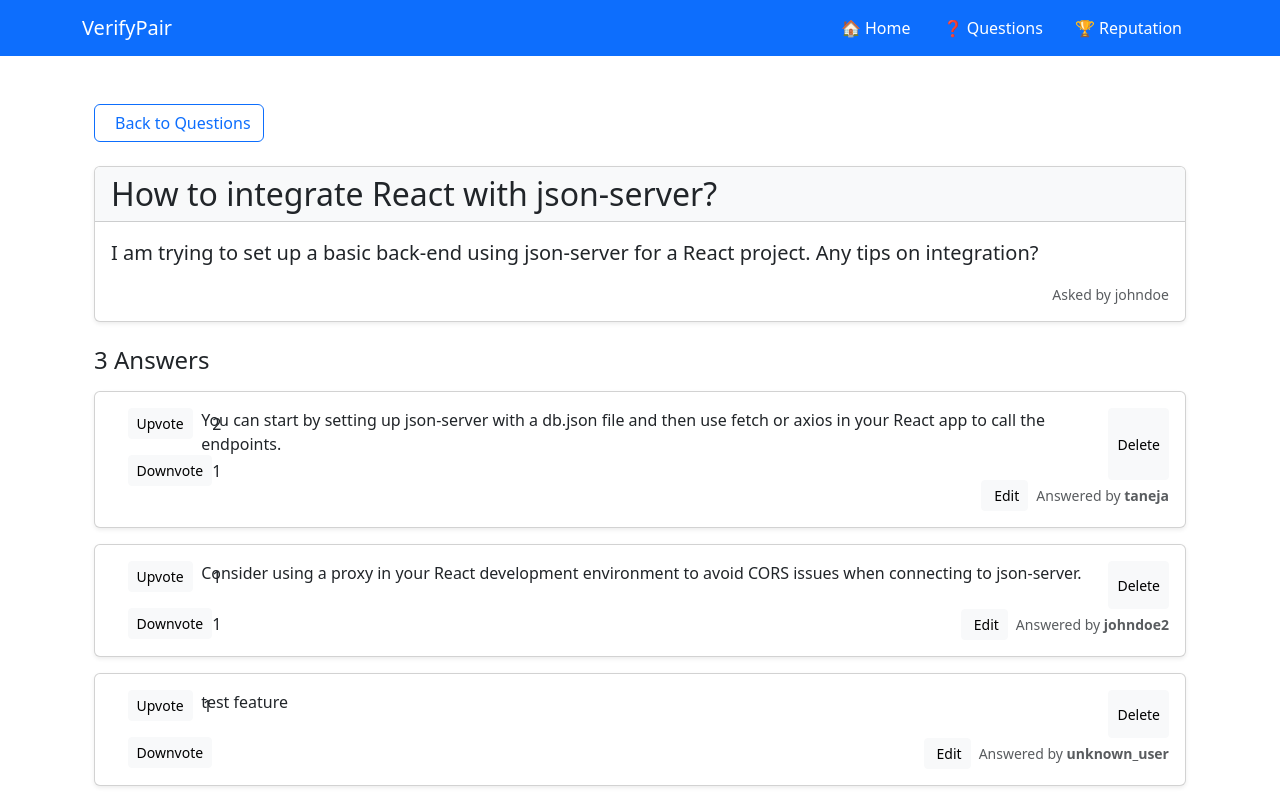
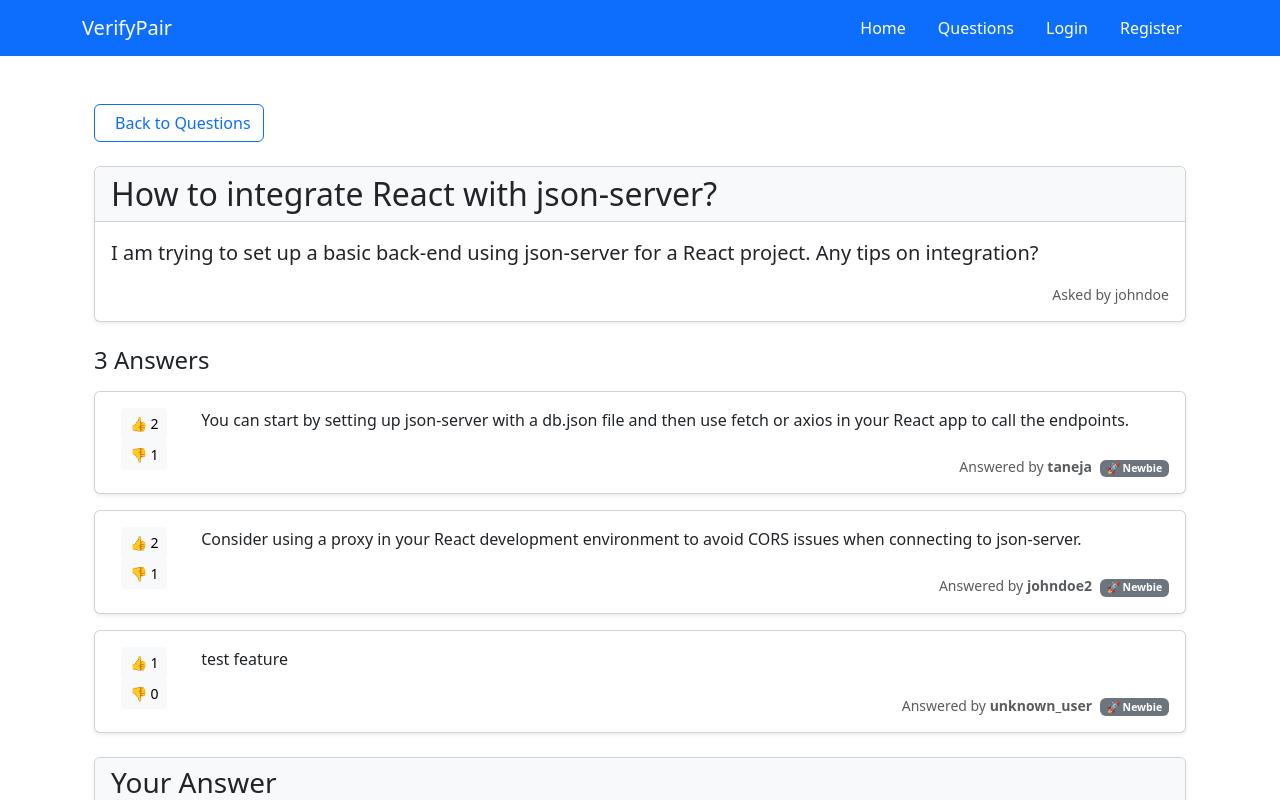
Before and after one commit to Study-Program-Applied-Computer-Science/usability-testing-and-verification-verifypair, a React (Vite) app: page /answer/1 in a window 1280 px wide. Shown: the top 800 px of the page. Built offline with nearby package versions, Linux system fonts and the light colour scheme; data requests are answered from the project's data file.

Commit message:
Finalized and optimized the features

```diff
--- a/db.json
+++ b/db.json
@@ -18,8 +18,9 @@
           "questionId": 3,
           "questionTitle": "Best practices for unit testing with Jest"
         },
-        "1",
-        "1741795496008"
+        "1741795496008",
+        "2",
+        "1"
       ]
     },
     {
@@ -29,7 +30,7 @@
       "contribution": {
         "questionsAsked": 3,
         "answersGiven": 5,
-        "upvotesReceived": 2
+        "upvotesReceived": 3
       },
       "favorite": [
         {
@@ -45,7 +46,7 @@
       "contribution": {
         "questionsAsked": 3,
         "answersGiven": 5,
-        "upvotesReceived": 1
+        "upvotesReceived": 3
       },
       "favorite": []
     }
@@ -77,7 +78,8 @@
           "answer": "Consider using a proxy in your React development environment to avoid CORS issues when connecting to json-server.",
           "vote": {
             "upvote": [
-              3
+              3,
+              1
             ],
             "downvote": [
               2
@@ -92,7 +94,7 @@
             "upvote": [
               1
             ],
-            "downvote": 0
+            "downvote": []
           }
         }
       ]
@@ -123,7 +125,6 @@
       "username": "johndoe",
       "question_title": "test question",
       "question_description": "here is question description",
-      "username": "johndoe",
       "answers": [
         {
           "id": 1,
@@ -136,15 +137,33 @@
         },
         {
           "id": 2,
-          "username": "taneja",
+          "username": "",
           "answer": "test username",
-          "username": "",
           "vote": {
-            "upvote": [],
+            "upvote": [
+              1
+            ],
+            "downvote": []
+          }
+        },
+        {
+          "id": 3,
+          "username": "johndoe",
+          "answer": "Orange",
+          "vote": {
+            "upvote": [
+              1
+            ],
             "downvote": []
           }
         }
       ]
+    },
+    {
+      "id": "1741820792318",
+      "question_title": "Orange",
+      "question_description": "Orange",
+      "answers": []
     }
   ]
 }
--- a/src/components/Answer.jsx
+++ b/src/components/Answer.jsx
@@ -5,7 +5,7 @@ import 'bootstrap/dist/css/bootstrap.min.css';
 import { getBadge } from './BadgeReputation';
 
 const Answer = () => {
-    const { user } = useContext(AppContext);
+    const { user, updateReputation } = useContext(AppContext); // ✅ Added updateReputation for reputation tracking
     const param = useParams();
     const userID = parseInt(localStorage.getItem('user'));
 
@@ -30,7 +30,7 @@ const Answer = () => {
 
         const newAnswer = {
             id: answers.length ? Math.max(...answers.map(a => a.id)) + 1 : 1,
-            username: user.username, // ✅ Fix: Now includes username
+            username: user.username,
             answer: answerText,
             vote: { upvote: [], downvote: [] }
         };
@@ -66,9 +66,7 @@ const Answer = () => {
 
             if (hasVotedThisType) {
                 updatedVote[voteType] = updatedVote[voteType].filter(id => id !== userID);
-            }
-
-            if (!hasVotedThisType) {
+            } else {
                 updatedVote[voteType] = Array.isArray(updatedVote[voteType])
                     ? [...updatedVote[voteType], userID]
                     : [userID];
@@ -82,11 +80,16 @@ const Answer = () => {
                 ...answer,
                 vote: updatedVote
             };
+
+            if (voteType === 'upvote' && !hasVotedThisType) {
+                updateReputation(answer.username, 1); // ✅ Increase reputation when upvoted
+            } else if (voteType === 'upvote' && hasVotedThisType) {
+                updateReputation(answer.username, -1); // ✅ Decrease reputation when removing an upvote
+            }
         }
         setAnswers(updatedAnswers);
-        updateVote(updatedAnswers)
+        updateVote(updatedAnswers);
     };
-
 
     const updateVote = (updatedAnswers) => {
         fetch(`http://localhost:3005/question/${questionId}`, {
@@ -100,61 +103,7 @@ const Answer = () => {
                 setAnswers(data.answers);
             })
             .catch(err => console.error('Error updating vote:', err));
-    }
-
-    const checkVote = (voteArray) => {
-        if (Array.isArray(voteArray)) {
-            console.log(voteArray, userID, voteArray.includes(userID));
-            return voteArray.includes(userID);
-        }
-
-    }
-
-    const [editingId, setEditingId] = useState(null);
-    const [editText, setEditText] = useState('');
-
-    const handleEdit = (answerId, currentText) => {
-        setEditingId(answerId);
-        setEditText(currentText);
     };
-
-    const handleUpdate = (answerId) => {
-        if (!editText.trim()) return;
-
-        const updatedAnswers = answers.map(answer =>
-            answer.id === answerId ? { ...answer, answer: editText, username: user.username } : answer
-        );
-
-        fetch(`http://localhost:3005/question/${questionId}`, {
-            method: 'PATCH',
-            headers: {
-                'Content-Type': 'application/json'
-            },
-            body: JSON.stringify({ answers: updatedAnswers })
-        }).then((res) => res.json())
-            .then((data) => {
-                setAnswers(data.answers);
-                setEditingId(null);
-                setEditText('');
-            })
-            .catch((err) => console.error('Error updating answer:', err));
-    };
-
-    const handleDelete = (answerId) => {
-        const updatedAnswers = answers.filter(answer => answer.id !== answerId);
-
-        fetch(`http://localhost:3005/question/${questionId}`, {
-            method: 'PATCH',
-            headers: {
-                'Content-Type': 'application/json'
-            },
-            body: JSON.stringify({ answers: updatedAnswers })
-        }).then((res) => res.json())
-            .then((data) => {
-                setAnswers(data.answers);
-            })
-            .catch((err) => console.error('Error deleting answer:', err));
-    }
 
     const sortedAnswers = [...answers].sort((a, b) => {
         const aUpvotes = Array.isArray(a.vote.upvote) ? a.vote.upvote.length : 0;
@@ -192,68 +141,22 @@ const Answer = () => {
                         <div className="card shadow-sm mb-3" key={item.id}>
                             <div className="card-body">
                                 <div className="row">
-                                    {editingId !== item.id && <div className="col-md-1 col-sm-2 d-flex flex-column align-items-center text-center">
-                                        <div className="d-grid gap-2 col-6 mx-auto">
-                                            <div className="d-flex flex-row  align-items-center justify-content-between mb-2">
-                                                <button className={checkVote(item.vote.upvote) ? `btn btn-primary btn-sm` : `btn btn-light btn-sm`} onClick={() => handleVote(item.id, 'upvote')}>
-                                                    Upvote
+                                    <div className="col-md-1 col-sm-2 d-flex flex-column align-items-center text-center">
+                                        <button className="btn btn-light btn-sm" onClick={() => handleVote(item.id, 'upvote')}>
+                                            👍 {item.vote.upvote.length}
                                         </button>
-                                                {item.vote.upvote.length}
-                                            </div>
-                                            <div className="d-flex flex-row  align-items-center">
-                                                <button className={checkVote(item.vote.downvote) ? `btn btn-primary btn-sm` : `btn btn-light btn-sm`} onClick={() => handleVote(item.id, 'downvote')}>
-                                                    Downvote
-                                                </button>
-                                                {item.vote.downvote.length}
-                                            </div>
-                                        </div>
-                                    </div>}
-                                    <div className="col-md-11 col-sm-10">
-                                        {editingId === item.id ? (
-                                            <div className="mb-3">
-                                                <textarea
-                                                    className="form-control mb-2 "
-                                                    value={editText}
-                                                    onChange={(e) => setEditText(e.target.value)}
-                                                    rows="4"
-                                                ></textarea>
-                                                <div className="d-flex justify-content-end gap-2">
-                                                    <button
-                                                        className="btn btn-secondary btn-sm"
-                                                        onClick={() => setEditingId(null)}
-                                                    >
-                                                        Cancel
-                                                    </button>
-                                                    <button
-                                                        className="btn btn-success btn-sm"
-                                                        onClick={() => handleUpdate(item.id)}
-                                                    >
-                                                        Update
+                                        <button className="btn btn-light btn-sm" onClick={() => handleVote(item.id, 'downvote')}>
+                                            👎 {item.vote.downvote.length}
                                         </button>
                                     </div>
-                                            </div>
-                                        ) : (
-                                            <>
-                                                <div className='d-flex flex-row justify-content-between'>
+                                    <div className="col-md-11 col-sm-10">
                                         <p className="mb-4 w-100">{item.answer}</p>
-                                                    <button className="btn btn-light btn-sm" onClick={() => handleDelete(item.id)}>
-                                                        Delete
-                                                    </button>
-                                                </div>
-
                                         <div className="d-flex justify-content-end align-items-center gap-2">
-                                                    <button
-                                                        className="btn btn-light btn-sm"
-                                                        onClick={() => handleEdit(item.id, item.answer)}
-                                                    >
-                                                        <i className="bi bi-pencil me-1"></i> Edit
-                                                    </button>
                                             <small className="text-muted">
                                                 Answered by <span className="fw-bold">{item.username || "Anonymous"}</span>
+                                                <span className="badge bg-secondary ms-2">{getBadge(item.vote.upvote.length)}</span>
                                             </small>
                                         </div>
-                                            </>
-                                        )}
                                     </div>
                                 </div>
                             </div>
--- a/src/components/BadgeReputation.jsx
+++ b/src/components/BadgeReputation.jsx
@@ -1,6 +1,7 @@
-import { useState } from "react";
+import { useContext, useEffect, useState } from "react";
+import { AppContext } from "./AppContext";
 
-// Exported getBadge function to be used in other components
+// ✅ Function to determine badge based on upvotes
 export const getBadge = (upvotes) => {
   if (upvotes >= 200) return "💎 Diamond";
   if (upvotes >= 100) return "🏆 Platinum";
@@ -10,28 +11,33 @@ export const getBadge = (upvotes) => {
   return "🚀 Newbie";
 };
 
-function Reputation() {
-  const [user, setUser] = useState({
-    username: "johndoe",
-    upvotesReceived: 20,
-  });
+const BadgeReputation = () => {
+    const { user, questions } = useContext(AppContext);
+    const [totalUpvotes, setTotalUpvotes] = useState(0);
 
-  // This is basically for handling upvotes for when user clicks "upvote" since idk how you did it
-  const handleUpvote = () => {
-    setUser((prevUser) => ({
-      ...prevUser,
-      upvotesReceived: prevUser.upvotesReceived + 1,
-    }));
-  };
+    useEffect(() => {
+        if (user && questions?.length) {  // ✅ Prevents errors if questions are empty
+            let upvotes = 0;
 
-  return (
-    <div className="container mt-4">
-      <h1>Welcome, {user.username}</h1>
-      <p>Reputation: {user.upvotesReceived} upvotes</p>
-      <p>Badge: <span className="badge bg-secondary">{getBadge(user.upvotesReceived)}</span></p>
-      <button className="btn btn-primary" onClick={handleUpvote}>Upvote</button>
-    </div>
-  );
-}
+            questions.forEach(question => {
+                question.answers?.forEach(answer => {  // ✅ Prevents errors if answers are missing
+                    if (answer.username === user.username) {
+                        upvotes += answer.vote?.upvote?.length || 0; // ✅ Ensures no errors if vote array is missing
+                    }
+                });
+            });
 
-export default Reputation;
+            setTotalUpvotes(upvotes);
+        }
+    }, [user, questions]);
+
+    return (
+        <div className="container mt-4 min-vh-100">
+            <h2>Welcome, {user?.username}</h2>
+            <p>Total Reputation: {totalUpvotes} upvotes</p>
+            <p>Badge: <span className="badge bg-secondary">{getBadge(totalUpvotes)}</span></p>
+        </div>
+    );
+};
+
+export default BadgeReputation;
--- a/src/components/Header.jsx
+++ b/src/components/Header.jsx
@@ -1,55 +1,58 @@
-import { Link, useNavigate } from 'react-router-dom';
+import { Link, useNavigate } from "react-router-dom";
 
 const Header = () => {
     const navigate = useNavigate();
 
     const checkUserStatus = () => {
-        return localStorage.getItem('user') ? true : false;
+        return localStorage.getItem("user") ? true : false;
     };
 
     const handleLogout = () => {
-        localStorage.removeItem('user');
-        navigate('/login');
+        localStorage.removeItem("user");
+        navigate("/login");
     };
 
     return (
         <nav className="navbar navbar-expand-lg navbar-dark bg-primary">
             <div className="container justify-content-between">
-                <Link className="navbar-brand" to="/" >VerifyPair</Link>
+                <Link className="navbar-brand" to="/">VerifyPair</Link>
 
                 {/* Navbar Links */}
                 <div className="d-flex" style={{ color: "white" }} id="navbarNav">
-                    <Link className="nav-link mx-3" to="/">
-                        <p style={{ margin: 0 }}>🏠 Home</p>
+                    <Link className="nav-link mx-3" to="/badges">
+                        <p style={{ margin: 0 }}>Home</p> {/* ✅ Shows Reputation */}
                     </Link>
                     <Link className="nav-link mx-3" to="/posts">
-                        <p style={{ margin: 0 }}>❓ Questions</p>
+                        <p style={{ margin: 0 }}>Questions</p>
                     </Link>
 
                     {/* Show these only if user is logged in */}
-                    {checkUserStatus() && (
+                    {checkUserStatus() ? (
                         <>
                             <Link className="nav-link mx-3" to="/answer">
-                                <p style={{ margin: 0 }}>💬 Answers</p>
+                                <p style={{ margin: 0 }}>Answers</p>
                             </Link>
                             <Link className="nav-link mx-3" to="/favorites">
-                                <p style={{ margin: 0 }}>⭐ Favorites</p>
+                                <p style={{ margin: 0 }}>Favorites</p>
                             </Link>
                             <button
                                 className="nav-link btn btn-link"
                                 onClick={handleLogout}
-                                style={{ background: 'none', border: 'none', padding: 0 }}
+                                style={{ background: "none", border: "none", padding: 0 }}
                             >
-                                <p style={{ margin: 0 }}>🚪 Logout</p>
+                                <p style={{ margin: 0 }}>Logout</p>
                             </button>
                         </>
-                    )}
-
-                    {/* Show this only if user is NOT logged in */}
-                    {!checkUserStatus() && (
-                        <Link className="nav-link mx-3" to="/badges">
-                            <p style={{ margin: 0 }}>🏆 Reputation</p>
-                        </Link>
+                    ) : (
+                        <>
+                            {/* Show this only if user is NOT logged in */}
+                            <Link className="nav-link mx-3" to="/login">
+                                <p style={{ margin: 0 }}>Login</p>
+                            </Link>
+                            <Link className="nav-link mx-3" to="/register">
+                                <p style={{ margin: 0 }}>Register</p>
+                            </Link>
+                        </>
                     )}
                 </div>
             </div>
```
Also changed, not shown: src/App.jsx (+5 -4 lines), src/components/AppContext.jsx (+21 -1 lines), 1 other file (tests, documents, lock files or other folders). Lines whose indentation alone changed are shown as unchanged.
